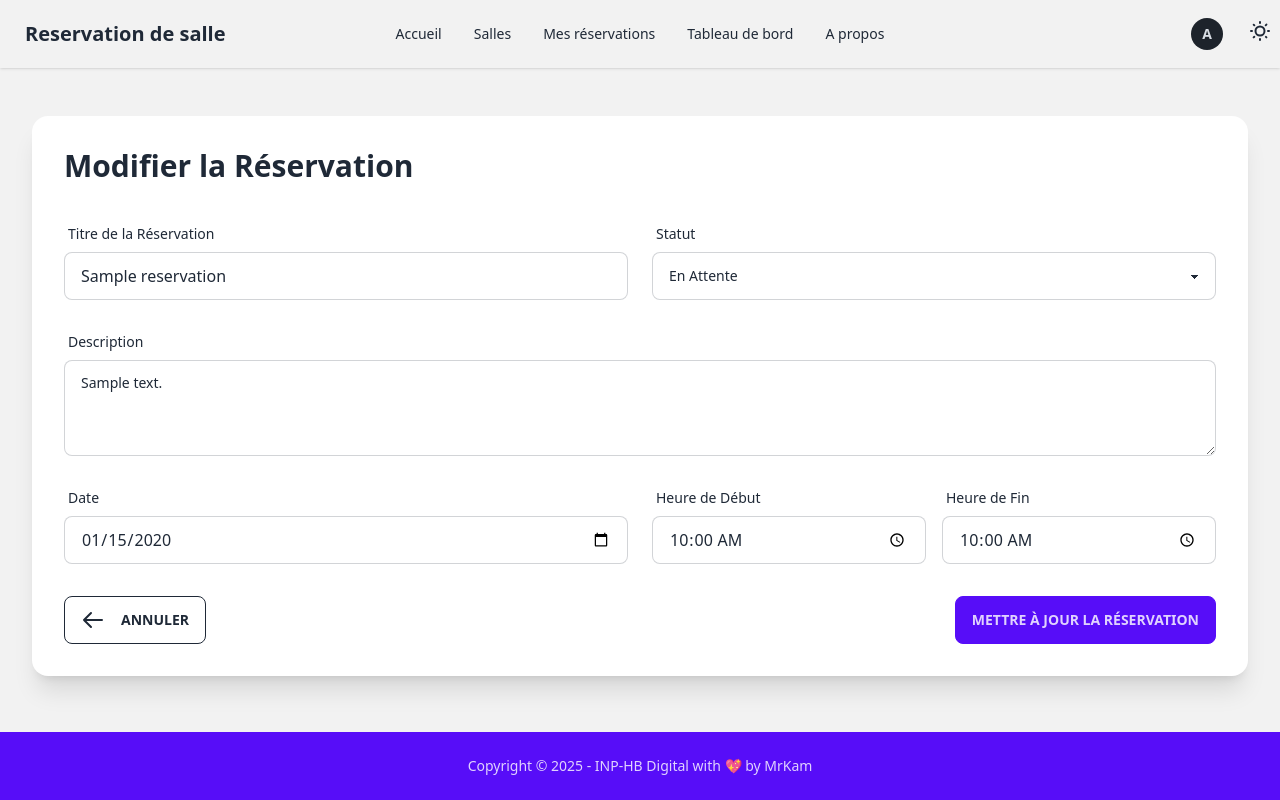
After one commit to Mr-KAM/reservation-salle-inphb, a Flask app: page /admin/reservations/1/edit in a window 1280 px wide. The commit adds this page. Run offline with Flask 3, Linux system fonts and the light colour scheme; a user stored in the database is signed in; tables that the repository leaves empty hold one stand-in row (values such as "Sample post"); some libraries are stand-ins or nearby versions.

Commit message:
Ajouut des fonctionalité de modification de reservation par l'admin

```diff
--- a/app/forms/room_forms.py
+++ b/app/forms/room_forms.py
@@ -1,5 +1,5 @@
 from flask_wtf import FlaskForm
-from wtforms import StringField, TextAreaField, SubmitField, DateField, TimeField, IntegerField
+from wtforms import StringField, TextAreaField, SubmitField, DateField, TimeField, IntegerField, SelectField
 from wtforms.validators import DataRequired, Length, NumberRange, ValidationError
 from datetime import datetime, time
 
@@ -40,3 +40,34 @@ class RoomForm(FlaskForm):
     description  = TextAreaField('Description',
                                validators=[Length(max=500)])
     submit  = SubmitField('Ajouter une salle à la base de donnée')
+
+
+class EditReservationForm(FlaskForm):
+    title = StringField('Titre de la Réservation',
+                        validators=[DataRequired(), Length(min=3, max=100)])
+    description = TextAreaField('Description',
+                               validators=[Length(max=500)])
+    date = DateField('Date',
+                    validators=[DataRequired()],
+                    format='%Y-%m-%d')
+    start_time = TimeField('Heure de Début',
+                          validators=[DataRequired()],
+                          format='%H:%M')
+    end_time = TimeField('Heure de Fin',
+                        validators=[DataRequired()],
+                        format='%H:%M')
+    status = SelectField('Statut',
+                        choices=[('en attente', 'En Attente'),
+                                ('approuvé', 'Approuvé'),
+                                ('rejeté', 'Rejeté')],
+                        validators=[DataRequired()])
+    submit = SubmitField('Mettre à jour la réservation')
+
+    def validate_date(self, date):
+        if date.data < datetime.now().date():
+            raise ValidationError('La date de réservation ne peut pas être dans le passé.')
+
+    def validate_end_time(self, heure_fin):
+        if self.start_time.data and self.end_time.data:
+            if self.end_time.data <= self.start_time.data:
+                raise ValidationError('L\'heure de fin doit être après l\'heure de début.')
--- a/app/routes/admin.py
+++ b/app/routes/admin.py
@@ -3,10 +3,11 @@ import csv
 from flask import Blueprint, render_template, redirect, url_for, flash, request
 from flask_login import login_required, current_user
 from werkzeug.utils import secure_filename
+from datetime import datetime, date, time
 from app import db
 from app.models.room import Room
 from app.models.reservation import Reservation
-from app.forms.room_forms import RoomForm
+from app.forms.room_forms import RoomForm, EditReservationForm
 
 # Configuration for file uploads
 UPLOAD_FOLDER = 'app/static/uploads'
@@ -222,3 +223,78 @@ def reject_reservation(reservation_id):
     db.session.commit()
     flash('La réservation a été rejeté !', 'danger')
     return redirect(url_for('admin.dashboard'))
+
+@admin.route('/admin/reservations/<int:reservation_id>/edit', methods=['GET', 'POST'])
+@login_required
+@admin_required
+def edit_reservation(reservation_id):
+    """Edit a reservation"""
+    reservation = Reservation.query.get_or_404(reservation_id)
+    form = EditReservationForm()
+
+    if form.validate_on_submit():
+        # Update reservation details
+        reservation.title = form.title.data
+        reservation.description = form.description.data
+
+        # Combine date and time fields
+        start_datetime = datetime.combine(form.date.data, form.start_time.data)
+        end_datetime = datetime.combine(form.date.data, form.end_time.data)
+
+        # Check if the new time slot is available (if dates/times changed)
+        if (start_datetime != reservation.start_time or end_datetime != reservation.end_time) and form.status.data == 'approuvé':
+            room = Room.query.get(reservation.room_id)
+            # Exclude the current reservation from the availability check
+            if not room.is_available(start_datetime, end_datetime, exclude_reservation_id=reservation.id):
+                flash('Impossible de modifier la réservation. La salle n\'est pas disponible pendant l\'horaire demandé.', 'danger')
+                return redirect(url_for('admin.edit_reservation', reservation_id=reservation.id))
+
+        # Update times
+        reservation.start_time = start_datetime
+        reservation.end_time = end_datetime
+
+        # Update status if changed
+        old_status = reservation.status
+        new_status = form.status.data
+
+        if old_status != new_status:
+            if new_status == 'approuvé':
+                reservation.approve(current_user.id)
+            elif new_status == 'rejeté':
+                reservation.reject(current_user.id)
+            else:
+                reservation.status = new_status
+                reservation.admin_id = None
+
+        db.session.commit()
+        flash('La réservation a été mise à jour avec succès !', 'success')
+        return redirect(url_for('admin.all_reservations'))
+
+    elif request.method == 'GET':
+        # Populate form with current reservation data
+        form.title.data = reservation.title
+        form.description.data = reservation.description
+        form.date.data = reservation.start_time.date()
+        form.start_time.data = reservation.start_time.time()
+        form.end_time.data = reservation.end_time.time()
+        form.status.data = reservation.status
+
+    return render_template('admin/edit_reservation.html', title='Modifier Réservation', form=form, reservation=reservation)
+
+@admin.route('/admin/reservations/<int:reservation_id>/delete', methods=['POST'])
+@login_required
+@admin_required
+def delete_reservation(reservation_id):
+    """Delete a reservation"""
+    reservation = Reservation.query.get_or_404(reservation_id)
+
+    # Store information for flash message
+    room_name = reservation.room.name
+    user_name = reservation.requester.username
+
+    # Delete the reservation
+    db.session.delete(reservation)
+    db.session.commit()
+
+    flash(f'La réservation de {user_name} pour la salle {room_name} a été supprimée avec succès !', 'success')
+    return redirect(url_for('admin.all_reservations'))
--- /dev/null
+++ b/app/templates/admin/edit_reservation.html
@@ -0,0 +1,115 @@
+{% extends "base.html" %}
+
+{% block title %}Modifier Réservation - Système de Réservation de Salles{% endblock %}
+
+{% block content %}
+<div class="container mx-auto">
+    <div class="card bg-base-100 shadow-xl">
+        <div class="card-body">
+            <h1 class="text-3xl font-bold mb-6">Modifier la Réservation</h1>
+
+            <form method="POST" action="">
+                {{ form.hidden_tag() }}
+
+                <div class="grid grid-cols-1 md:grid-cols-2 gap-6">
+                    <div class="form-control">
+                        <label class="label" for="{{ form.title.id }}">
+                            <span class="label-text">{{ form.title.label }}</span>
+                        </label>
+                        {{ form.title(class="input input-bordered w-full") }}
+                        {% if form.title.errors %}
+                            <div class="text-error text-sm mt-1">
+                                {% for error in form.title.errors %}
+                                    <span>{{ error }}</span>
+                                {% endfor %}
+                            </div>
+                        {% endif %}
+                    </div>
+
+                    <div class="form-control">
+                        <label class="label" for="{{ form.status.id }}">
+                            <span class="label-text">{{ form.status.label }}</span>
+                        </label>
+                        {{ form.status(class="select select-bordered w-full") }}
+                        {% if form.status.errors %}
+                            <div class="text-error text-sm mt-1">
+                                {% for error in form.status.errors %}
+                                    <span>{{ error }}</span>
+                                {% endfor %}
+                            </div>
+                        {% endif %}
+                    </div>
+
+                    <div class="form-control md:col-span-2">
+                        <label class="label" for="{{ form.description.id }}">
+                            <span class="label-text">{{ form.description.label }}</span>
+                        </label>
+                        {{ form.description(class="textarea textarea-bordered h-24") }}
+                        {% if form.description.errors %}
+                            <div class="text-error text-sm mt-1">
+                                {% for error in form.description.errors %}
+                                    <span>{{ error }}</span>
+                                {% endfor %}
+                            </div>
+                        {% endif %}
+                    </div>
+
+                    <div class="form-control">
+                        <label class="label" for="{{ form.date.id }}">
+                            <span class="label-text">{{ form.date.label }}</span>
+                        </label>
+                        {{ form.date(class="input input-bordered w-full", type="date") }}
+                        {% if form.date.errors %}
+                            <div class="text-error text-sm mt-1">
+                                {% for error in form.date.errors %}
+                                    <span>{{ error }}</span>
+                                {% endfor %}
+                            </div>
+                        {% endif %}
+                    </div>
+
+                    <div class="grid grid-cols-2 gap-4">
+                        <div class="form-control">
+                            <label class="label" for="{{ form.start_time.id }}">
+                                <span class="label-text">{{ form.start_time.label }}</span>
+                            </label>
+                            {{ form.start_time(class="input input-bordered w-full", type="time") }}
+                            {% if form.start_time.errors %}
+                                <div class="text-error text-sm mt-1">
+                                    {% for error in form.start_time.errors %}
+                                        <span>{{ error }}</span>
+                                    {% endfor %}
+                                </div>
+                            {% endif %}
+                        </div>
+
+                        <div class="form-control">
+                            <label class="label" for="{{ form.end_time.id }}">
+                                <span class="label-text">{{ form.end_time.label }}</span>
+                            </label>
+                            {{ form.end_time(class="input input-bordered w-full", type="time") }}
+                            {% if form.end_time.errors %}
+                                <div class="text-error text-sm mt-1">
+                                    {% for error in form.end_time.errors %}
+                                        <span>{{ error }}</span>
+                                    {% endfor %}
+                                </div>
+                            {% endif %}
+                        </div>
+                    </div>
+                </div>
+
+                <div class="flex justify-between mt-8">
+                    <a href="{{ url_for('admin.all_reservations') }}" class="btn btn-outline">
+                        <svg xmlns="http://www.w3.org/2000/svg" class="h-6 w-6 mr-2" fill="none" viewBox="0 0 24 24" stroke="currentColor">
+                            <path stroke-linecap="round" stroke-linejoin="round" stroke-width="2" d="M10 19l-7-7m0 0l7-7m-7 7h18" />
+                        </svg>
+                        Annuler
+                    </a>
+                    {{ form.submit(class="btn btn-primary") }}
+                </div>
+            </form>
+        </div>
+    </div>
+</div>
+{% endblock %}
--- a/app/templates/admin/reservations.html
+++ b/app/templates/admin/reservations.html
@@ -60,6 +60,10 @@
                                     </td>
                                     <td class="flex gap-2">
                                         <a href="{{ url_for('rooms.reservation_detail', reservation_id=reservation.id) }}" class="btn btn-xs btn-outline">Voir</a>
+                                        <a href="{{ url_for('admin.edit_reservation', reservation_id=reservation.id) }}" class="btn btn-xs btn-info">Modifier</a>
+                                        <form action="{{ url_for('admin.delete_reservation', reservation_id=reservation.id) }}" method="POST" class="inline" onsubmit="return confirm('Êtes-vous sûr de vouloir supprimer cette réservation ?');">
+                                            <button type="submit" class="btn btn-xs btn-error">Supprimer</button>
+                                        </form>
                                         {% if reservation.status == 'en attente' %}
                                             <form action="{{ url_for('admin.approve_reservation', reservation_id=reservation.id) }}" method="POST" class="inline">
                                                 <button type="submit" class="btn btn-xs btn-success">Approuver</button>
--- a/app/templates/base.html
+++ b/app/templates/base.html
@@ -16,9 +16,11 @@
 
     {% block styles %}{% endblock %}
 </head>
-<body class="min-h-screen bg-base-200">
+<body class="min-h-screen bg-base-200" >
+    <!-- style="background-image: url('/static/images/background.jpg');" -->
+    <div class="absolute inset-0 bg-opacity-80"></div>
     <!-- Navbar -->
-    <div class="navbar bg-base-200 text-primary-content shadow" style="position: sticky; top: 0; z-index: 1000;">
+    <div class="navbar bg-base-200 shadow" style="position: sticky; top: 0; z-index: 1000;">
         <div class="navbar-start">
             <div class="dropdown">
                 <label tabindex="0" class="btn btn-ghost lg:hidden">
--- a/app/templates/home.html
+++ b/app/templates/home.html
@@ -3,7 +3,7 @@
 {% block title %}Accueil - Système de Réservation de Salles{% endblock %}
 
 {% block content %}
-<div class="hero min-h-[70vh] bg-base-200">
+<div class="hero min-h-[60vh] " >
     <div class="hero-content text-center">
         <div class="max-w-md">
             <h1 class="text-5xl font-bold">Système de Réservation de Salles</h1>
--- a/app/templates/rooms/detail.html
+++ b/app/templates/rooms/detail.html
@@ -74,9 +74,9 @@
                                     <td>{{ reservation.start_time.strftime('%H:%M') }} - {{ reservation.end_time.strftime('%H:%M') }}</td>
                                     <td>{{ reservation.title }}</td>
                                     <td>
-                                        {% if reservation.status == 'approved' %}
+                                        {% if reservation.status == 'approuvé' %}
                                             <div class="badge badge-success">Approuvé</div>
-                                        {% elif reservation.status == 'rejected' %}
+                                        {% elif reservation.status == 'rejeté' %}
                                             <div class="badge badge-error">Rejeté</div>
                                         {% else %}
                                             <div class="badge badge-warning">En attente</div>
```
Also changed, not shown: app/models/room.py (+12 -5 lines), app/templates/rooms/reservation_detail.html (+16 -6 lines), README.md, app/static/images/background.jpg (added).
